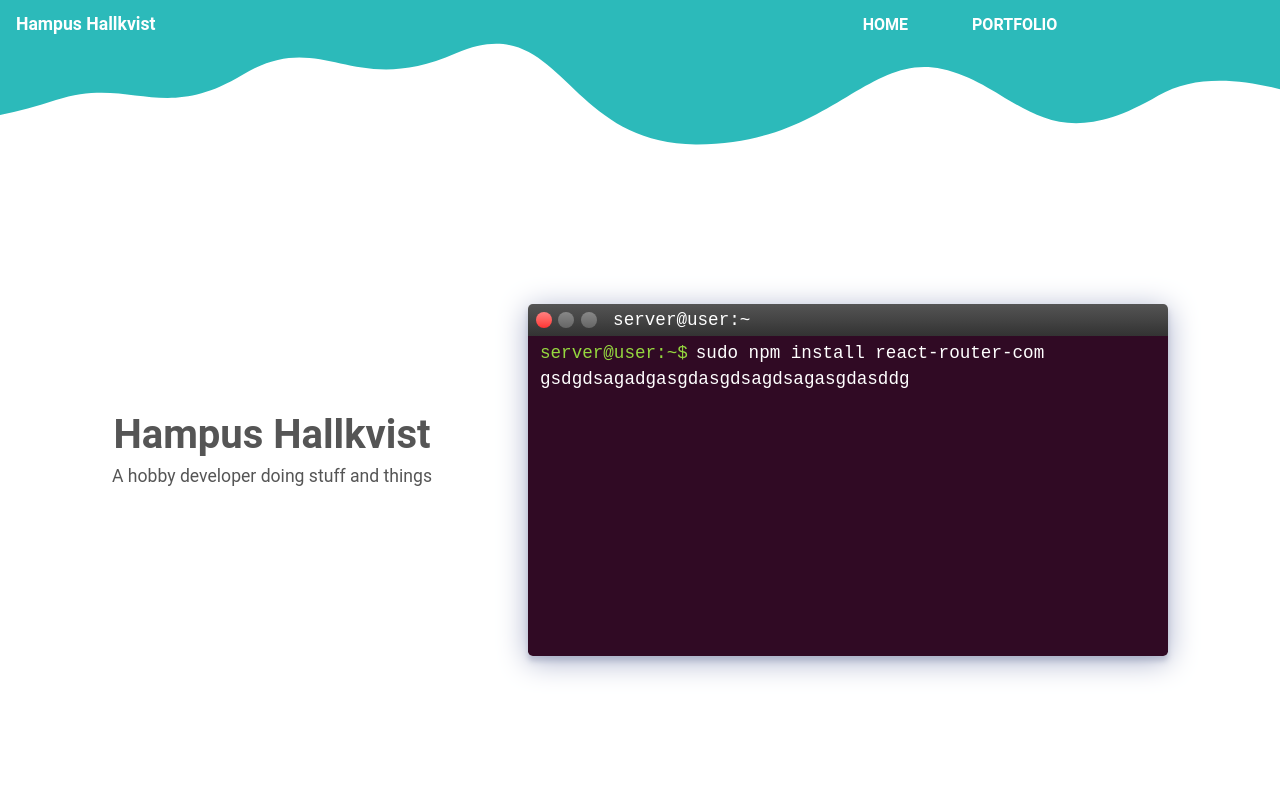
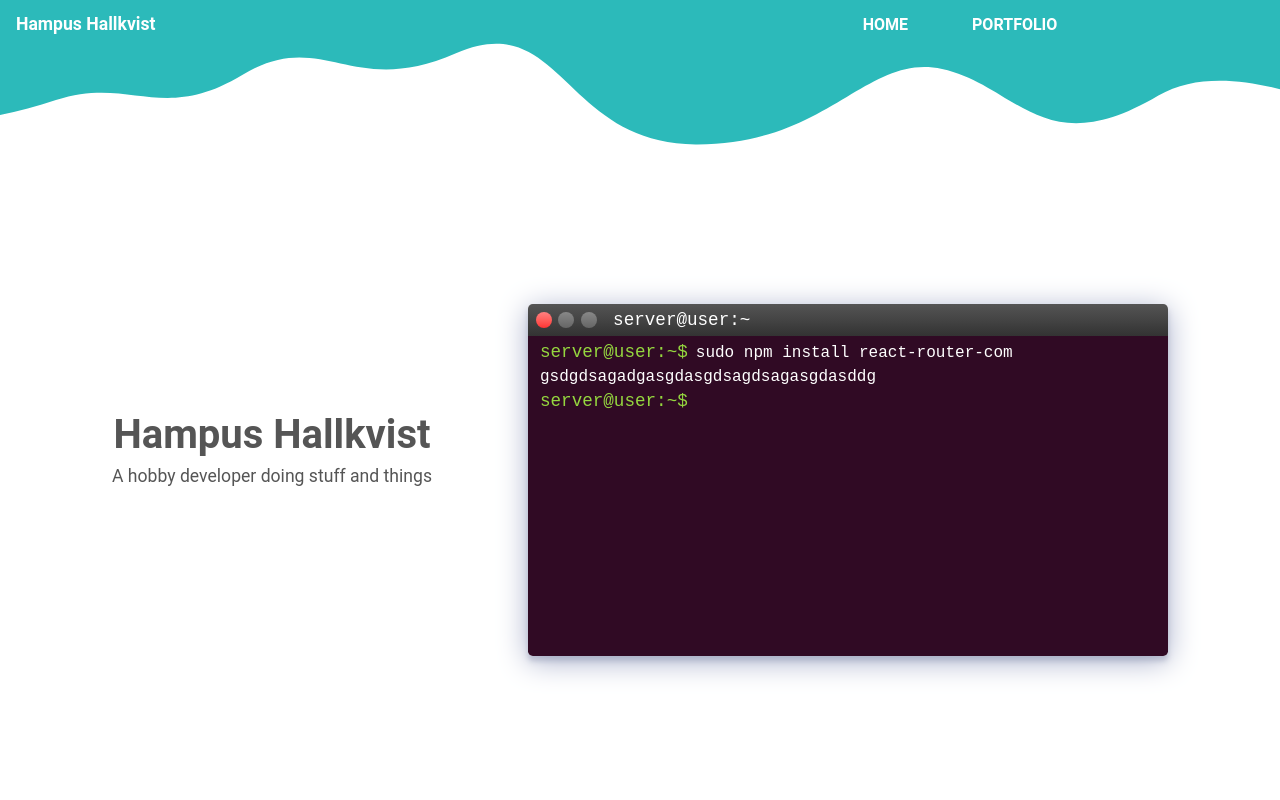
Before and after one commit to hampfh/Portfolio, a React (Create React App) app: page / in a window 1280 px wide. Shown: the top 800 px of the page. Built offline with nearby package versions, Linux system fonts and the light colour scheme.

Commit message:
Further work on the console, added scrollbar and made the console scalable, also started working on the input system

```diff
--- a/src/components/templates/Console/Console.module.scss
+++ b/src/components/templates/Console/Console.module.scss
@@ -1,3 +1,5 @@
+@import 'src/root';
+
 .consoleWindow {
     font-family: 'Ubuntu Mono', monospace;
 
@@ -67,6 +69,11 @@
     height: 20em;
     margin: 0 auto;
     padding: 0.25rem;
+    padding-bottom: 1rem;
+
+    overflow-y: scroll;
+    scrollbar-width: thin;
+    overscroll-behavior: contain;
 }
 
 .userPrefix {
@@ -83,3 +90,16 @@
 
     line-height: 1.5em;
 }
+
+.line:last-child {
+    padding-bottom: 1rem;
+}
+
+.consoleInput {
+    color: $color-text-secondary;
+    background-color: transparent;
+    border: none;
+    font-family: 'Ubuntu Mono', monospace;
+    font-size: 1rem;
+    caret-color: white;
+}
--- a/src/components/templates/Console/Console.tsx
+++ b/src/components/templates/Console/Console.tsx
@@ -2,16 +2,46 @@ import React, { Component } from 'react'
 
 import styles from './Console.module.scss'
 
-export class Console extends Component {
+export class Console extends Component<{}, StateForComponent> {
+
+    constructor(props: any) {
+        super(props);
+
+        this.state = {
+            cursor: {
+
+            },
+            lines: [
+
+            ]
+        }
+    }
+
+    _handleClick(event: any) {
+        // Set focus to console
+        console.log(event.target.value)
+        console.log(event.keyCode)
+    }
+
     render() {
         return (
-            <section className={styles.console}>
-                <p className={styles.line}>
+            <section className={styles.console} onClick={this._handleClick}>
+                <div className={styles.line}>
                     <p className={styles.userPrefix}>server@user:~$</p>
-                    sudo npm install react-router-com     gsdgdsagadgasgdasgdsagdsagasgdasddg</p>
+                    <span>sudo npm install react-router-com     gsdgdsagadgasgdasgdsagdsagasgdasddg</span></div>
+                <div className={styles.line}>
+                    <p className={styles.userPrefix}>server@user:~$</p>
+                    <input className={styles.consoleInput}></input></div>
             </section>
         )
     }
 }
 
+interface StateForComponent {
+    cursor: {
+
+    },
+    lines: Array<string>
+}
+
 export default Console
```
